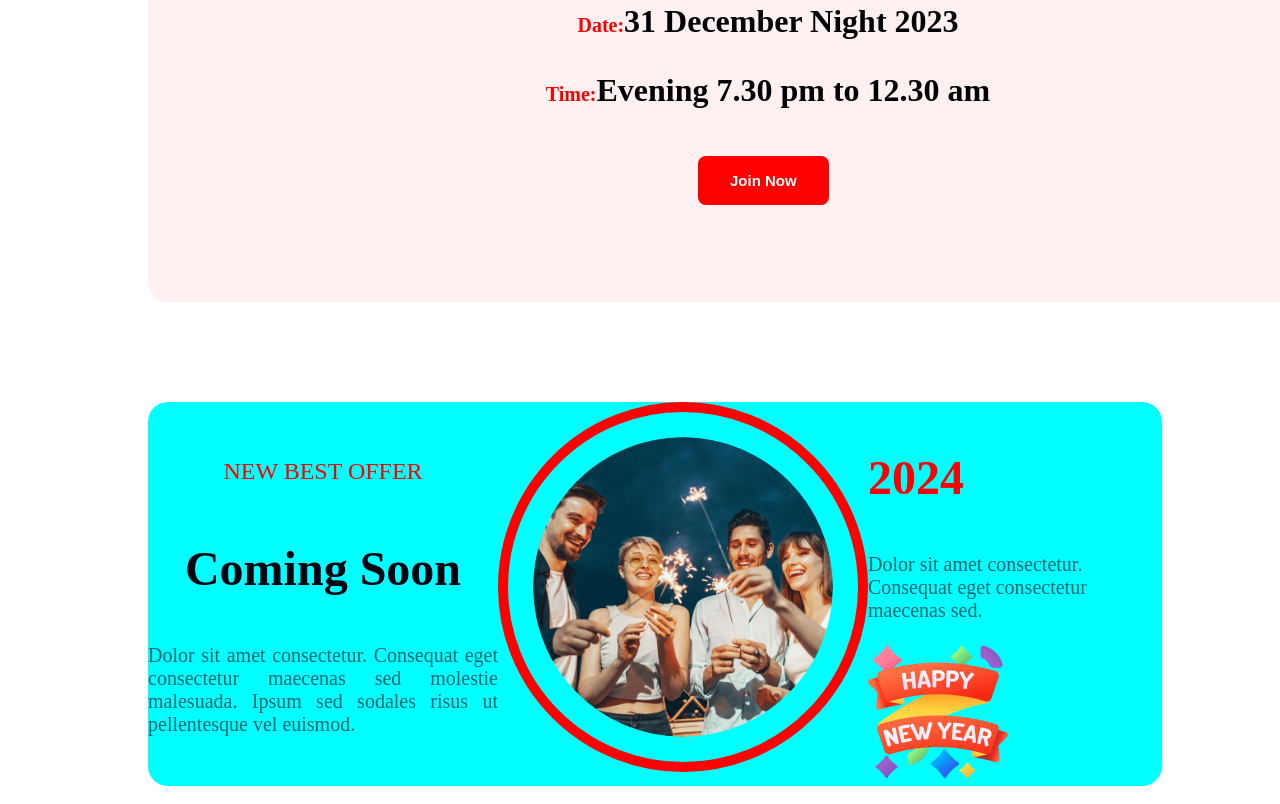
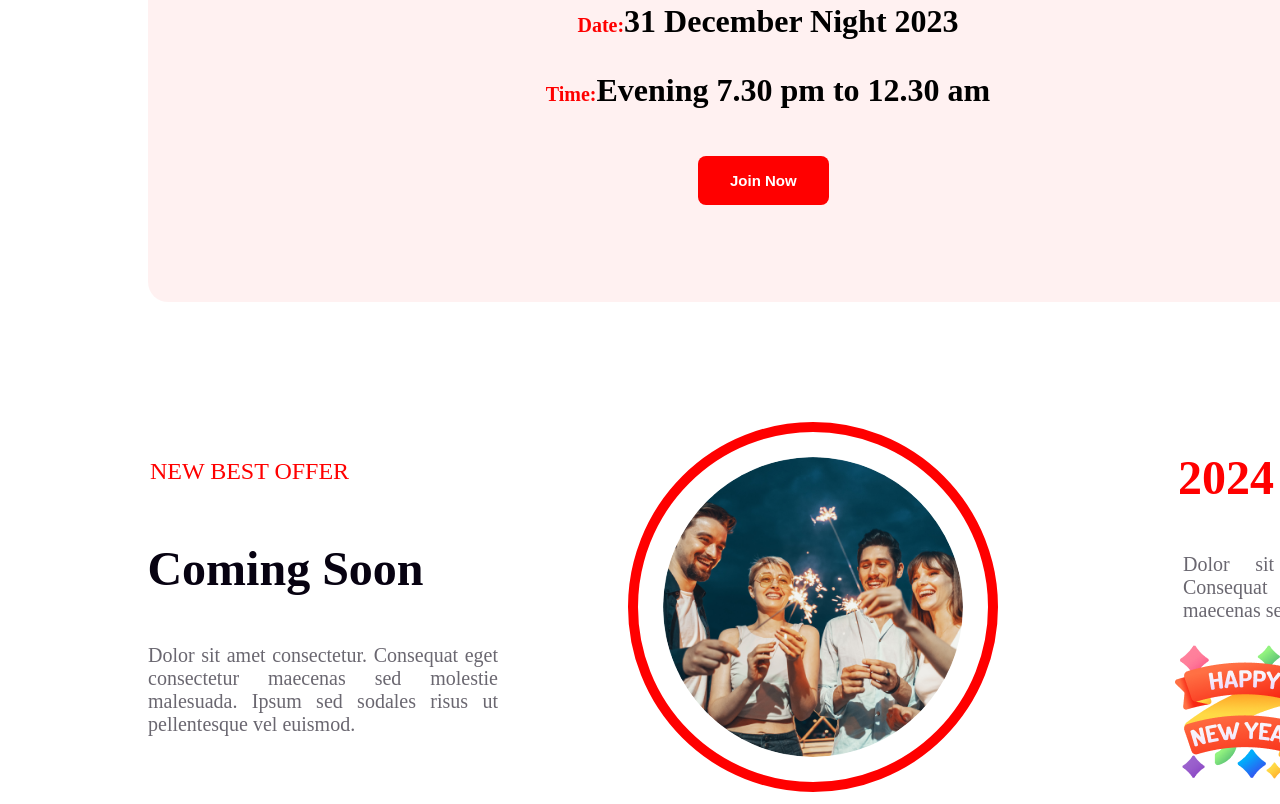
Before and after one commit to shawonahmed05/New-year, a plain HTML site: page index.html in a window 1280 px wide. Shown: the part 2995-3799 px from the top of the page. Drawn offline with Linux system fonts and the light colour scheme.

Commit message:
added new image section style

```diff
--- a/index.html
+++ b/index.html
@@ -56,18 +56,18 @@
     </section>
     <section>
       <div class="display-section">
-        <div>
+        <div class="section-gap-one">
           <h6 class="display-section-title">NEW BEST OFFER</h6>
           <p class="display-section-item">Coming Soon</p>
           <p class="display-section-description">Dolor sit amet consectetur. Consequat eget consectetur maecenas sed molestie malesuada. Ipsum sed sodales risus ut pellentesque vel euismod.</p>
         </div>
-        <div>
+        <div class="section-gap-two">
           <img class="section-img-style" src="images/Ellipse 1.png" alt="">
         </div>
-        <div>
+        <div id="section-gap-three">
           <p class="section-letter-title">2024</p>
           <p class="section-letter-description">Dolor sit amet consectetur. Consequat eget consectetur maecenas sed.</p>
-          <img src="images/Group 96.png" alt="">
+          <img class="section-letter-img" src="images/Group 96.png" alt="">
         </div>
       </div>
     </section>
--- a/styles/portfolio.css
+++ b/styles/portfolio.css
@@ -159,7 +159,7 @@ margin-top: 15px;
 /* four section related styles */
 .display-section{
   display: flex;
-  background-color: aqua;
+  background-color: #FFF;;
   margin-top: 100px;
   margin-left: 140px;
   margin-right: 110px;
@@ -171,12 +171,13 @@ margin-top: 15px;
   text-align: center;
   font-size: 24px;
   font-weight: 500;
+  margin-left: -147px;
 }
 .display-section-item{
   color: #070211;
-  text-align: center;
  font-size: 48px;
  font-weight: 900;
+ margin-left: -75px;
 }
 .display-section-description{
   width: 350px;
@@ -192,15 +193,35 @@ margin-top: 15px;
     height: 300px;
     flex-shrink: 0;
     padding: 25px 25px 25px 25px;
+    margin-left: 130px;
+    margin-top: 20px;
   }
 
   .section-letter-title{
     color: #FF0000;
     font-size: 48px;
     font-weight: 700;
+    margin-left: 180px;
   }
   .section-letter-description{
     color: rgba(7, 2, 17, 0.60);
     font-size: 20px;
     font-weight: 400;
+    width: 276px;
+    margin-left: 185px;
   }
+.section-letter-img{
+margin-left: 177px;
+
+}
+  .section-gap-one{
+text-align: center;
+  }
+
+  .sectiom-gap-two{
+    text-align: center;
+  }
+
+  #section-gap-three{
+    text-align: justify;
+  }
```
